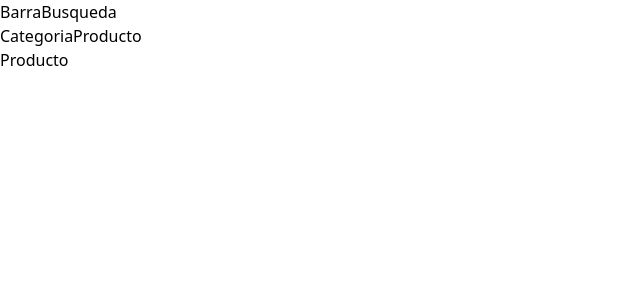
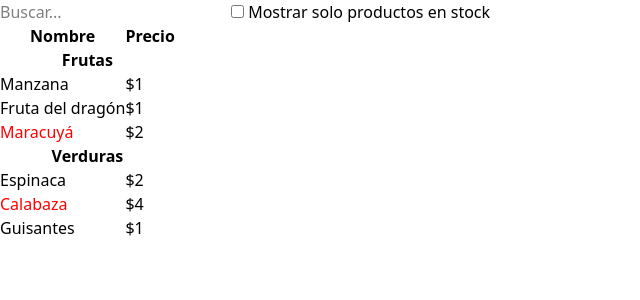
Before and after one commit to feden15/desafio-15, a React (Vite) app: page / in a window 1280 px wide. Shown: the top 300 px of the page, without its empty margins (0-640 px from the left). Built offline with nearby package versions, Linux system fonts and the light colour scheme.

Commit message:
Creamos la versión estática de la app, llenamos los componentes creados anteriormente

```diff
--- a/src/App.jsx
+++ b/src/App.jsx
@@ -1,14 +1,20 @@
-import BarraBusqueda from "./components/BarraBusqueda"
-import TablaProductos from "./components/TablaProductos"
+import TablaProductosFiltrable from "./components/TablaProductosFiltrable"
 
+const PRODUCTOS = [
+  {categoria: "Frutas", precio: "$1", stock: true, nombre: "Manzana"},
+  {categoria: "Frutas", precio: "$1", stock: true, nombre: "Fruta del dragón"},
+  {categoria: "Frutas", precio: "$2", stock: false, nombre: "Maracuyá"},
+  {categoria: "Verduras", precio: "$2", stock: true, nombre: "Espinaca"},
+  {categoria: "Verduras", precio: "$4", stock: false, nombre: "Calabaza"},
+  {categoria: "Verduras", precio: "$1", stock: true, nombre: "Guisantes"}
+];
 
-const TablaProductosFiltrable = () => {
+const App = () => {
   return (
     <>
-      <BarraBusqueda />
-      <TablaProductos />
+      <TablaProductosFiltrable producto={PRODUCTOS}/>
     </>
   )
 }
 
-export default TablaProductosFiltrable
+export default App
--- a/src/components/BarraBusqueda.jsx
+++ b/src/components/BarraBusqueda.jsx
@@ -1,6 +1,13 @@
 const BarraBusqueda = () => {
     return (
-    <div>BarraBusqueda</div>
+        <form>
+          <input type="text" placeholder="Buscar..." />
+          <label>
+            <input type="checkbox" />
+            {' '}
+                Mostrar solo productos en stock
+          </label>
+        </form>
     )
 }
 
--- a/src/components/CategoriaProducto.jsx
+++ b/src/components/CategoriaProducto.jsx
@@ -1,7 +1,13 @@
-const CategoriaProducto = () => {
+const CategoriaProducto = ({ categoria }) => {
     return (
-    <div>CategoriaProducto</div>
-    )
+        <>
+            <tr>
+                <th colSpan="2">
+                    {categoria}
+                </th>
+            </tr>
+        </>
+      );
 }
 
 export default CategoriaProducto
--- a/src/components/Producto.jsx
+++ b/src/components/Producto.jsx
@@ -1,6 +1,14 @@
-const Producto = () => {
+const Producto = ({ producto }) => {
+    const nombre = producto.stock ? producto.nombre :
+        <span style={{ color: 'red' }}>
+            {producto.nombre}
+        </span>
+
     return (
-    <div>Producto</div>
+        <tr>
+            <td>{nombre}</td>
+            <td>{producto.precio}</td>
+        </tr>
     )
 }
 
--- a/src/components/TablaProductos.jsx
+++ b/src/components/TablaProductos.jsx
@@ -1,12 +1,43 @@
 import CategoriaProducto from "./CategoriaProducto"
 import Producto from "./Producto"
 
-const TablaProductos = () => {
+const TablaProductos = ({producto}) => {
+
+    const filas = [];
+    let categoriaAnterior = null;
+
+    producto.forEach((producto) => {
+        if (producto.categoria !== categoriaAnterior) {
+            filas.push(
+            <CategoriaProducto
+                categoria={producto.categoria}
+                key={producto.categoria} />
+            );
+        }
+        filas.push(
+            <Producto
+                producto={producto}
+                key={producto.nombre}
+            />
+        )
+        categoriaAnterior = producto.categoria;
+    })
+
     return (
-        <>
-            <CategoriaProducto/>
-            <Producto/>
-        </>
+        <table>
+
+            <thead>
+                <tr>
+                    <th>Nombre</th>
+                    <th>Precio</th>
+                </tr>
+            </thead>
+
+            <tbody>
+                {filas}
+            </tbody>
+
+        </table>
     )
 }
 
--- /dev/null
+++ b/src/components/TablaProductosFiltrable.jsx
@@ -0,0 +1,13 @@
+import BarraBusqueda from "./BarraBusqueda"
+import TablaProductos from "./TablaProductos"
+
+const TablaProductosFiltrable = ({ producto }) => {
+    return (
+        <div>
+          <BarraBusqueda />
+          <TablaProductos producto={producto} />
+        </div>
+    )
+}
+
+export default TablaProductosFiltrable
```
